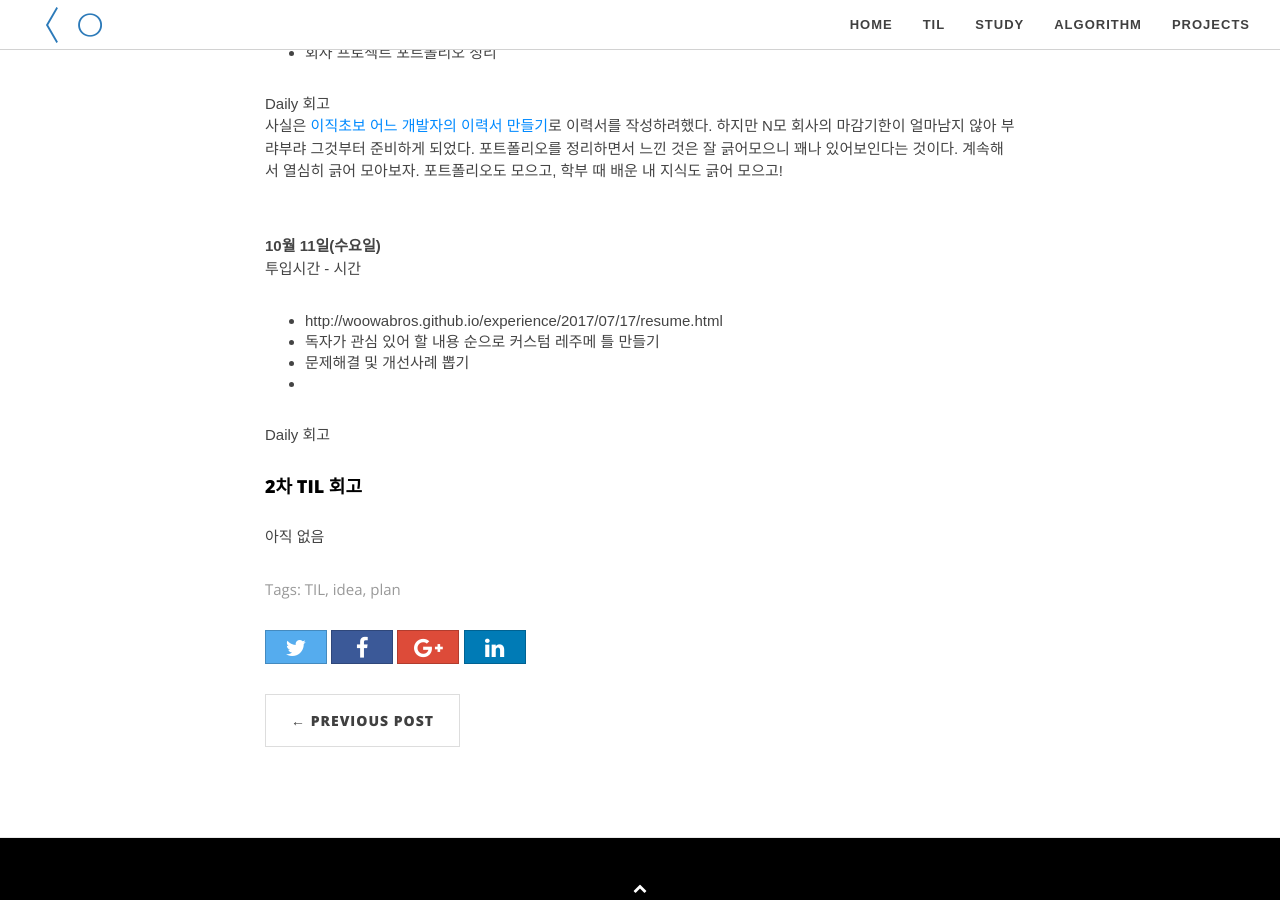
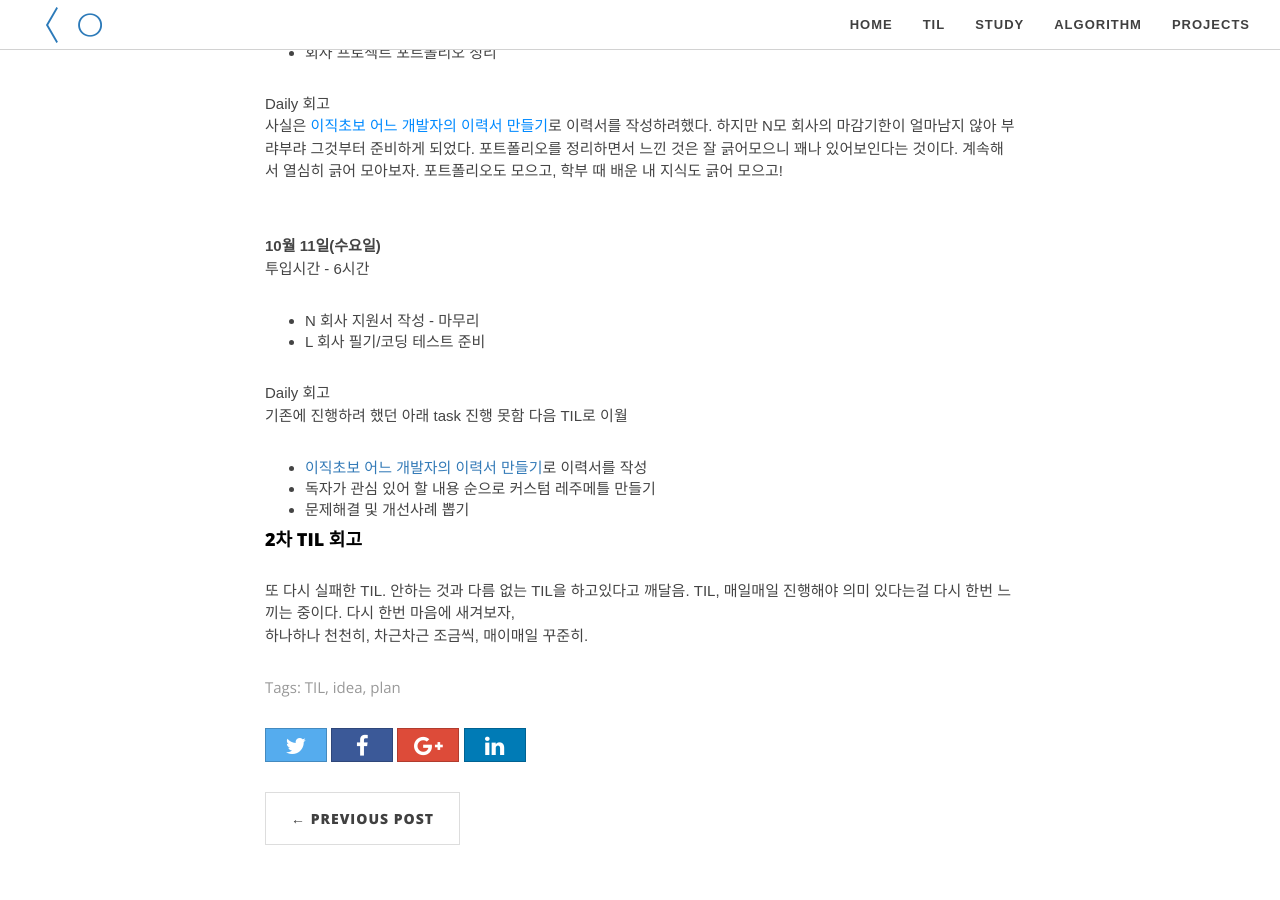
Before and after one commit to seongwoopark/seongwoopark.github.io, a Jekyll site: the page built from _posts/2017-10-10-2차_TIL.md, in a window 1280 px wide and 900 px high, scrolled down 674 px. Built offline with Jekyll 4.4.1, drawn with Linux system fonts in a browser that asks for light colours; nearby versions of some CDN libraries; comment, search, counter and statistics services are not loaded.

Commit message:
Update 2nd TIL post, write TIL review

```diff
--- a/_posts/2017-10-10-2차_TIL.md
+++ b/_posts/2017-10-10-2차_TIL.md
@@ -28,13 +28,17 @@ Daily 회고<br/>
 계속해서 열심히 긁어 모아보자. 포트폴리오도 모으고, 학부 때 배운 내 지식도 긁어 모으고!
 
 <br/>**10월 11일(수요일)**<br/>
-투입시간 - 시간
-- http://woowabros.github.io/experience/2017/07/17/resume.html
-- 독자가 관심 있어 할 내용 순으로 커스텀 레주메 틀 만들기
-- 문제해결 및 개선사례 뽑기
--
+투입시간 - 6시간
+- N 회사 지원서 작성 - 마무리
+- L 회사 필기/코딩 테스트 준비
 
 Daily 회고<br/>
+기존에 진행하려 했던 아래 task 진행 못함 다음 TIL로 이월
+- [이직초보 어느 개발자의 이력서 만들기](http://woowabros.github.io/experience/2017/07/17/resume.html)로 이력서를 작성
+- 독자가 관심 있어 할 내용 순으로 커스텀 레주메틀 만들기
+- 문제해결 및 개선사례 뽑기
 
 <h4>2차 TIL 회고</h4>
-아직 없음
+또 다시 실패한 TIL.
+안하는 것과 다름 없는 TIL을 하고있다고 깨달음. TIL, 매일매일 진행해야 의미 있다는걸 다시 한번 느끼는 중이다.
+다시 한번 마음에 새겨보자, <br/>하나하나 천천히, 차근차근 조금씩, 매이매일 꾸준히.<br/>
```
